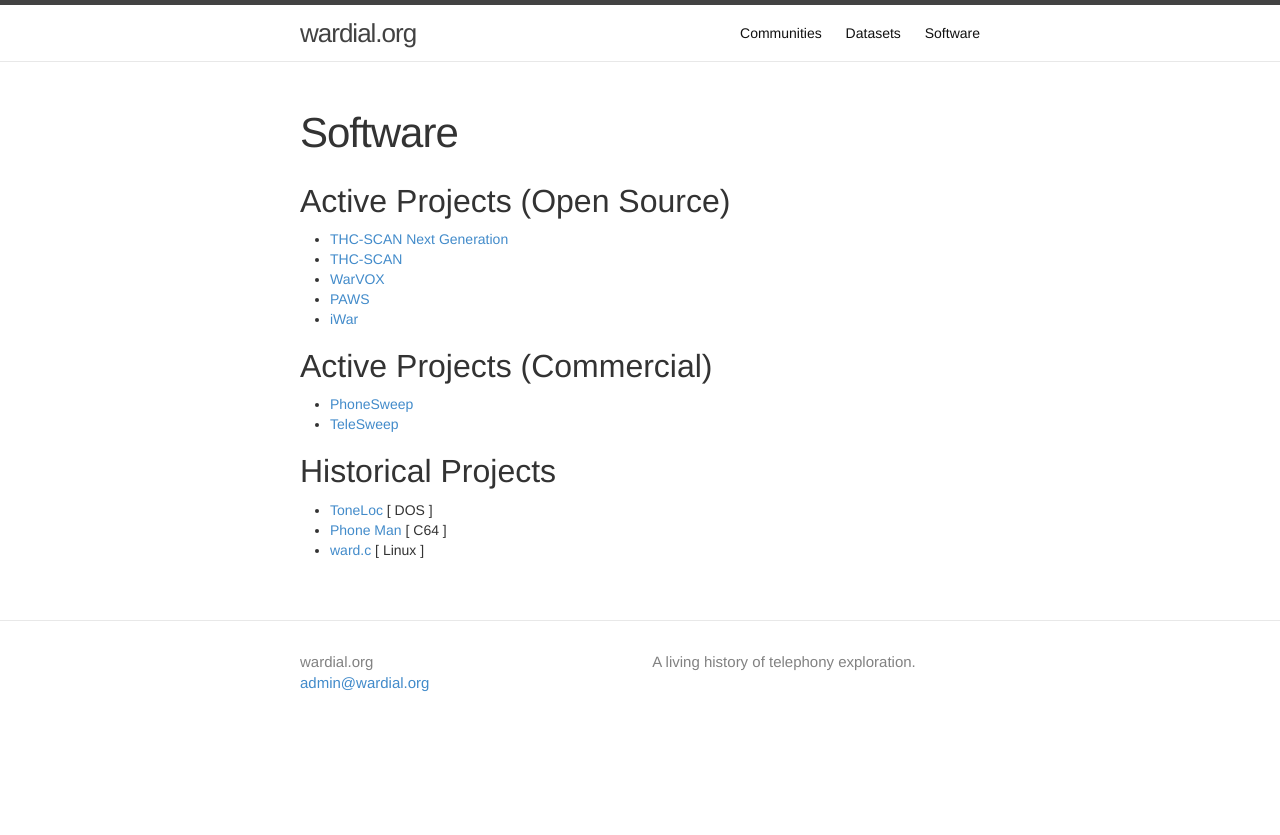
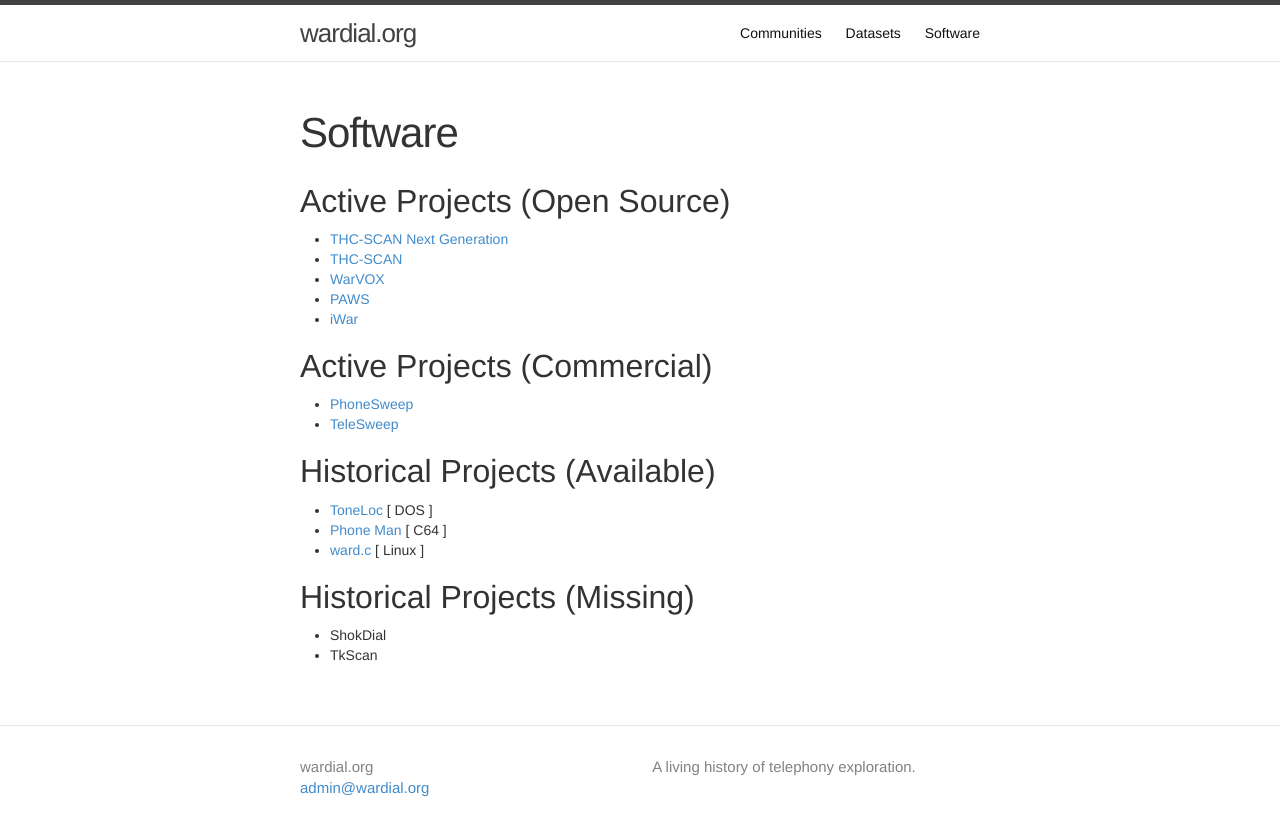
Before and after one commit to anthrax3/wardial.org, a Jekyll site: the page built from software.md, in a window 1280 px wide. Shown: the top 835 px of the page. Built offline with Jekyll 4.4.1, drawn with Linux system fonts in a browser that asks for light colours.

Commit message:
Add more stuff

```diff
--- a/software.md
+++ b/software.md
@@ -17,8 +17,13 @@
 - [PhoneSweep](https://www.niksun.com/product.php?id=17)
 - [TeleSweep](http://www.securelogix.com/modemscanner/)
 
-## Historical Projects
+## Historical Projects (Available)
 
 - [ToneLoc](http://en.wikipedia.org/wiki/ToneLoc) [ DOS ]
 - [Phone Man](http://csdb.dk/release/?id=58069) [ C64 ]
 - [ward.c](http://www.0xdeadbeef.info/code/ward.c) [ Linux ]
+
+## Historical Projects (Missing)
+
+- ShokDial
+- TkScan
```
Also changed, not shown: datasets.md (+3 -0 lines).
